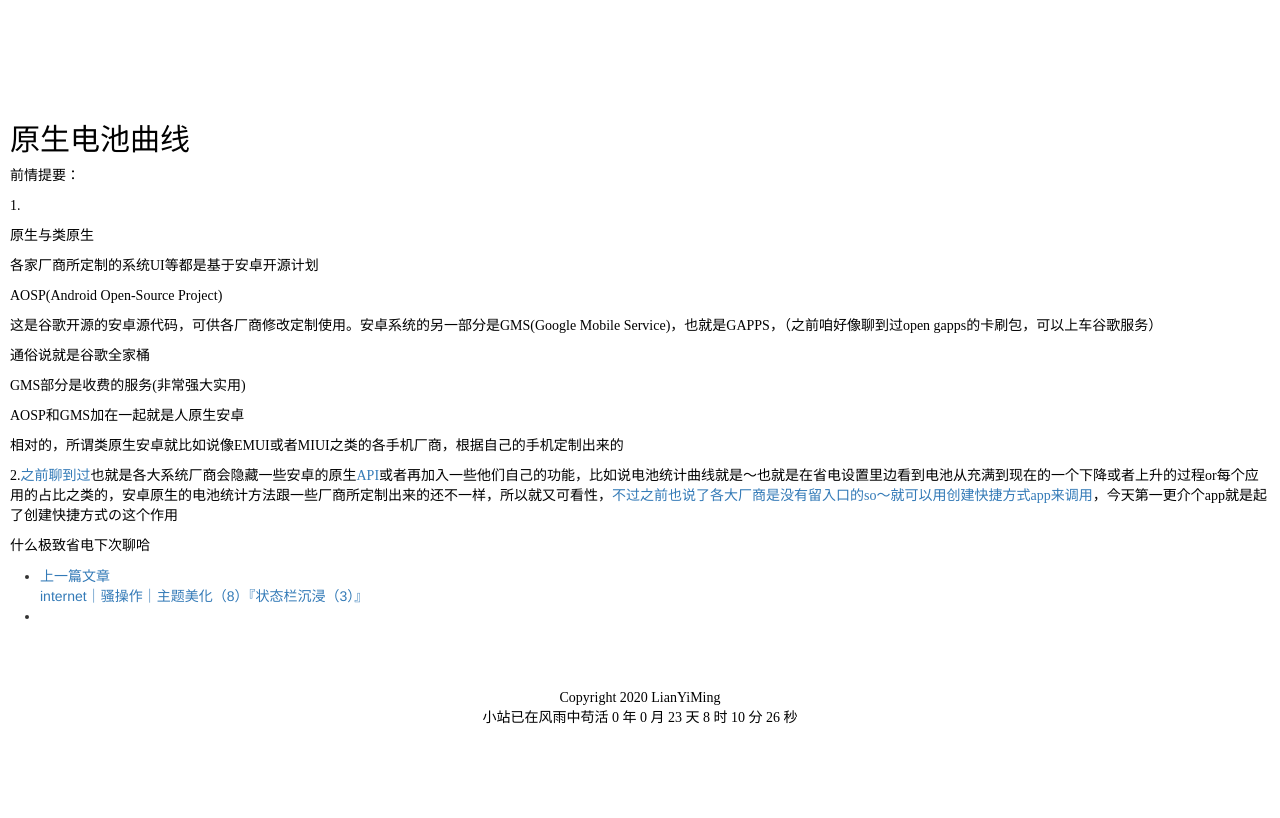
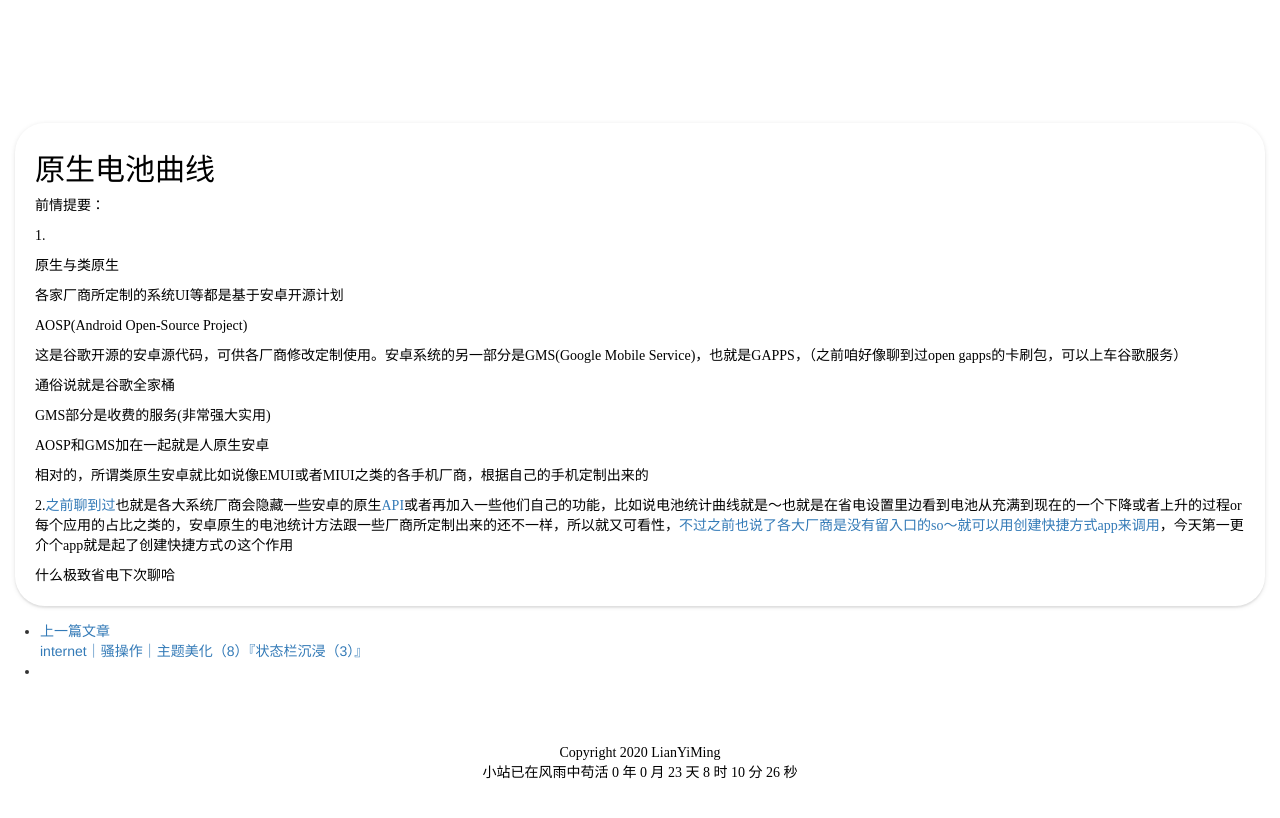
Before and after one commit to LianYiMing/JekyllBlog, a Jekyll site: the page built from _posts/2020-7-25-原生电池曲线----------.md, in a window 1280 px wide. Shown: the top 818 px of the page. Built offline with Jekyll 4.4.1, drawn with Linux system fonts in a browser that asks for light colours; nearby versions of some CDN libraries.

Commit message:
Update post.html

```diff
--- a/_layouts/post.html
+++ b/_layouts/post.html
@@ -13,9 +13,10 @@ layout: default
 <!--让公众号图片认为自己在微信里，避免“来自公众号不可引用”-->
 <body>
 
+	<div class="postbodyxuhua">
 			<div class="articlebody">
 				{{ content }}
-			</div>
+			</div></div>
 	<ul class="poster">
 		<li>
 			<a href="{{ post.previous.url | pretend:site.baseurl | replace: '//', '/' }}" data-toggle="toolip" data-placement="top"
```
